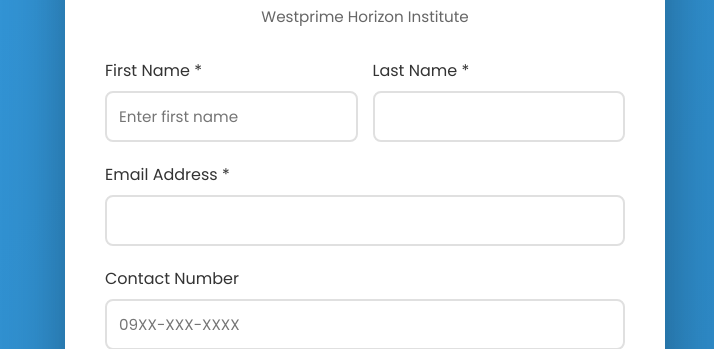
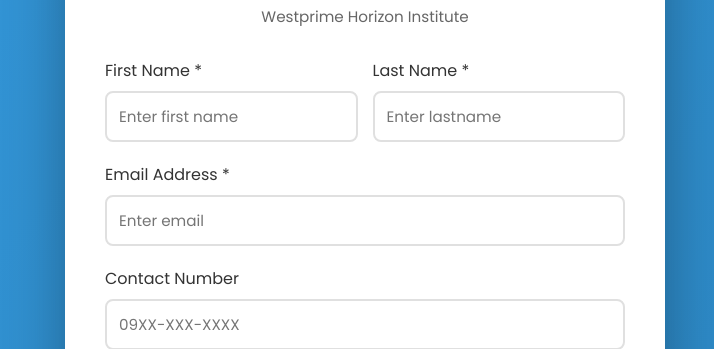
Before and after one commit to YoursTrulyInarius/School_Portal, a PHP site: page /School_Portal/enroll.php in a window 1280 px wide. Shown: the part 215-564 px from the top of the page, without its empty margins (275-989 px from the left). Run offline with PHP 8.4, Linux system fonts and the light colour scheme; data that the repository does not hold is empty; some libraries are stand-ins or nearby versions.

Commit message:
added placeholders

```diff
--- a/enroll.php
+++ b/enroll.php
@@ -222,13 +222,13 @@ function getOrdinalSuffix($num) {
             </div>
             <div class="form-group">
                 <label>Last Name *</label>
-                <input type="text" name="lastname" required>
+                <input type="text" name="lastname" required placeholder="Enter lastname">
             </div>
         </div>
 
         <div class="form-group">
             <label>Email Address *</label>
-            <input type="email" name="email" required>
+            <input type="email" name="email" required placeholder="Enter email">
         </div>
 
         <div class="form-group">
```
